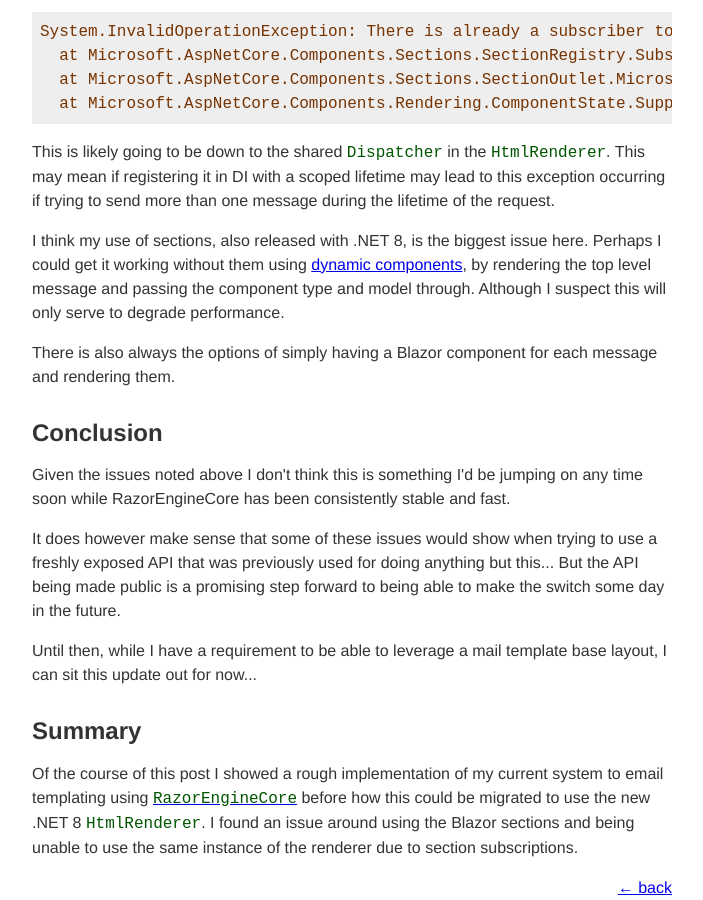
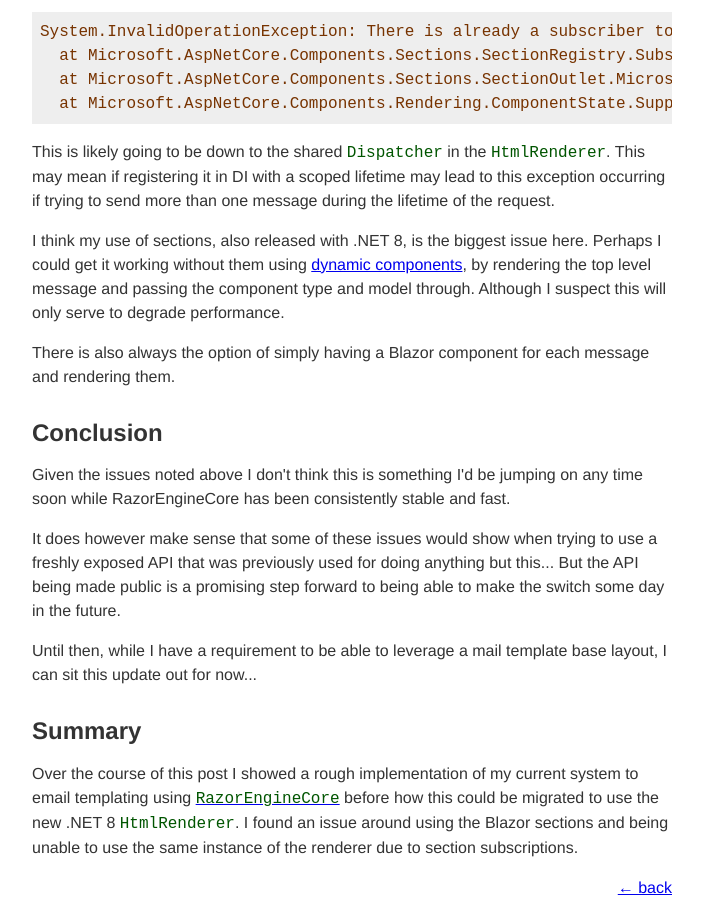
Before and after one commit to jcsawyer/jcsawyer.github.io, a Jekyll site: the page built from _posts/2024-03-10-exploring-blazor-htmlrenderer.html, in a window 1280 px wide and 900 px high, scrolled down 6887 px. Shown: the whole window, without its empty margins (288-991 px from the left). Built offline with Jekyll 4.4.1, drawn with Linux system fonts in a browser that asks for light colours.

Commit message:
fix: typos

```diff
--- a/_posts/2024-03-10-exploring-blazor-htmlrenderer.html
+++ b/_posts/2024-03-10-exploring-blazor-htmlrenderer.html
@@ -292,7 +292,7 @@
 <p>I think my use of sections, also released with .NET 8, is the biggest issue here. Perhaps I could get it working without them using <a href="https://learn.microsoft.com/en-us/aspnet/core/blazor/components/dynamiccomponent?view=aspnetcore-8.0">dynamic components</a>,
   by rendering the top level message and passing the component type and model through. Although I suspect this will only serve to degrade performance.</p>
 
-<p>There is also always the options of simply having a Blazor component for each message and rendering them.</p>
+<p>There is also always the option of simply having a Blazor component for each message and rendering them.</p>
 
 <h2 id="conclusion">Conclusion<a href="#conclusion"></a></h2>
 <p>Given the issues noted above I don't think this is something I'd be jumping on any time soon while RazorEngineCore has been consistently stable and fast.</p>
@@ -300,5 +300,5 @@
 <p>Until then, while I have a requirement to be able to leverage a mail template base layout, I can sit this update out for now...</p>
 
 <h2 id="summary">Summary<a href="#summary"></a></h2>
-<p>Of the course of this post I showed a rough implementation of my current system to email templating using <a href="https://github.com/adoconnection/RazorEngineCore"><code>RazorEngineCore</code></a> before how this could be migrated to use the new .NET 8 <code>HtmlRenderer</code>.
+<p>Over the course of this post I showed a rough implementation of my current system to email templating using <a href="https://github.com/adoconnection/RazorEngineCore"><code>RazorEngineCore</code></a> before how this could be migrated to use the new .NET 8 <code>HtmlRenderer</code>.
 I found an issue around using the Blazor sections and being unable to use the same instance of the renderer due to section subscriptions.</p>
```
